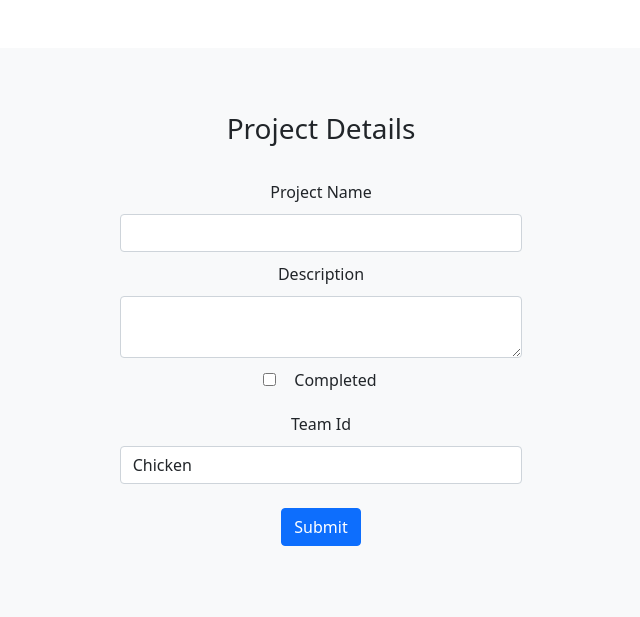
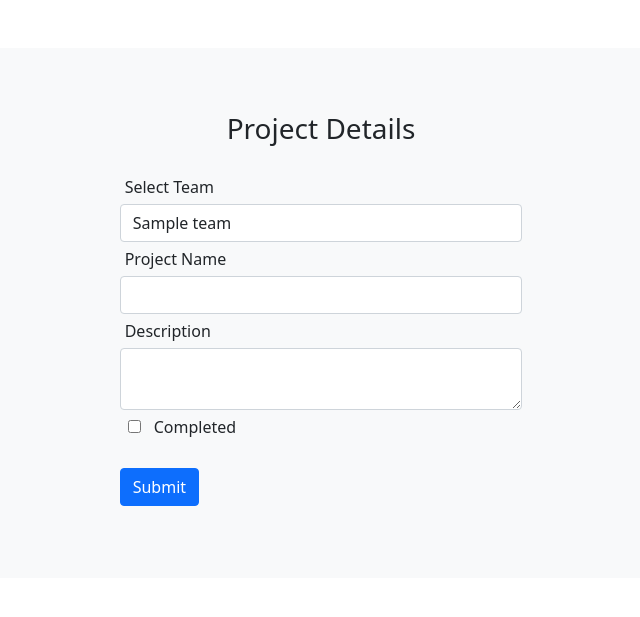
Before and after one commit to ss-deep/py-proj-4, a Flask app: page /add_project in a window 1280 px wide. Shown: the part 72-689 px from the top of the page, without its empty margins (319-959 px from the left). Run offline with Flask 3, Linux system fonts and the light colour scheme; tables that the repository leaves empty hold one stand-in row (values such as "Sample post").

Commit message:
i can add user, team and project

```diff
--- a/forms.py
+++ b/forms.py
@@ -12,14 +12,21 @@ class UserForm(FlaskForm):
 
 class TeamForm(FlaskForm):
 
+    user_selection=SelectField("Select User")
     team_name=StringField("Team Name",validators=[DataRequired(),Length(min=4,max=255)])
     submit=SubmitField("Submit")
+
+    def update_users(self,users):
+        self.user_selection.choices=[(user.id, user.username) for user in users]
 
 class ProjectForm(FlaskForm):
 
     project_name=StringField("Project Name",validators=[DataRequired()])
     description=TextAreaField("Description")
     completed=BooleanField("Completed",false_values={False, 'false', ''})
-    team_id=SelectField("Team Id",choices=[('chi', 'Chicken'), ('bf', 'Beef'),
+    team_selection=SelectField("Select Team",choices=[('chi', 'Chicken'), ('bf', 'Beef'),
                                    ('fish', 'Fish')])
     submit=SubmitField("Submit")
+
+    def update_teams(self,teams):
+        self.team_selection.choices=[(team.id, team.team_name) for team in teams]
--- a/server.py
+++ b/server.py
@@ -1,16 +1,17 @@
 from flask import Flask, render_template, url_for, redirect
 from forms import UserForm,TeamForm,ProjectForm
-from model import User, Team, Project, connect_to_db
+from model import User, Team, Project, connect_to_db,db
 
 app=Flask(__name__)
 app.secret_key = "keep this secret"
 
-@app.route("/")
+@app.route("/",methods=["GET","POST"])
 def home():
     user_form=UserForm()
     if user_form.validate_on_submit():
-        username=user_form.username.data
-        print(username)
+        # user_name=user_form.user_name.data
+        db.session.add(User(user_form.user_name.data, user_form.password.data))
+        db.session.commit()
     else:
         print("user not validated")
     return render_template("user.html",user_form=user_form)
@@ -18,22 +19,26 @@ def home():
 
 @app.route("/add_team", methods=["GET","POST"])
 def add_team():
-
     team_form=TeamForm()
+    # print(User.query.all())
+    team_form.update_users(User.query.all())
     if team_form.validate_on_submit():
         team_name=team_form.team_name.data
-        print(team_name)
+        #use '.data' to access value from the input fields
+        db.session.add(Team(team_form.team_name.data, team_form.user_selection.data))
+        db.session.commit()
     else:
         print("Form failed to validate on submit.")
-
     return render_template("teams.html",team_form=team_form)
 
 @app.route('/add_project', methods=["GET","POST"])
 def add_project():
     proj_form=ProjectForm()
+    proj_form.update_teams(Team.query.all())
     if proj_form.validate_on_submit():
         project_name=proj_form.project_name.data
-        print(project_name)
+        db.session.add(Project(proj_form.project_name.data, proj_form.description.data, proj_form.completed.data, proj_form.team_selection.data))
+        db.session.commit()
     else:
         print("project not found")
 
--- a/static/style.css
+++ b/static/style.css
@@ -5,5 +5,5 @@ a{
 }
 .form-label{
     font-weight: 500;
-    margin: 10px;
+    margin: 5px;
 }
--- a/templates/projects.html
+++ b/templates/projects.html
@@ -4,14 +4,14 @@
 {% block content %}
 
 <h3 class="py-3 text-center">Project Details</h3>
-<div class="container col-md-5 col-lg-4 text-center">
+<div class="container col-md-5 col-lg-4 ">
     <form action="{{url_for('add_project')}}" method="POST">
         {{proj_form.hidden_tag()}}
         {{proj_form.csrf_token()}}
+        {{proj_form.team_selection.label(class="form-label")}}{{proj_form.team_selection(class="form-control")}}
         {{proj_form.project_name.label(class="form-label")}}{{proj_form.project_name(class="form-control")}}
         {{proj_form.description.label(class="form-label")}}{{proj_form.description(class="form-control")}}
         {{proj_form.completed(class="mx-2")}}{{proj_form.completed.label(class="form-label")}}<br>
-        {{proj_form.team_id.label(class="form-label")}}{{proj_form.team_id(class="form-control")}}
         {{proj_form.submit(class="btn btn-primary my-4")}}
     </form>
 </div>
--- a/templates/teams.html
+++ b/templates/teams.html
@@ -2,10 +2,11 @@
 
 {% block content %}
 <h3 class="py-3 text-center">Team Details</h3>
-<div class="container col-md-5 col-lg-4 text-center">
+<div class="container col-md-5 col-lg-4 ">
     <form action="{{url_for('add_team')}}" method="POST">
         {{team_form.hidden_tag()}}
         {{team_form.csrf_token()}}
+        {{team_form.user_selection.label(class="form-label")}}{{team_form.user_selection(class="form-control")}}
         {{team_form.team_name.label(class="form-label")}}{{team_form.team_name(class="form-control")}}
         {{team_form.submit(class="btn btn-primary my-4")}}
     </form>
--- a/templates/user.html
+++ b/templates/user.html
@@ -2,7 +2,7 @@
 
 {% block content %}
 <h3 class="py-3 text-center">User Details</h3>
-<div class="container col-md-5 col-lg-4 text-center">
+<div class="container col-md-5 col-lg-4 ">
     <form action="{{url_for('home')}}" method="POST">
         {{user_form.hidden_tag()}}
         {{user_form.csrf_token()}}
```
